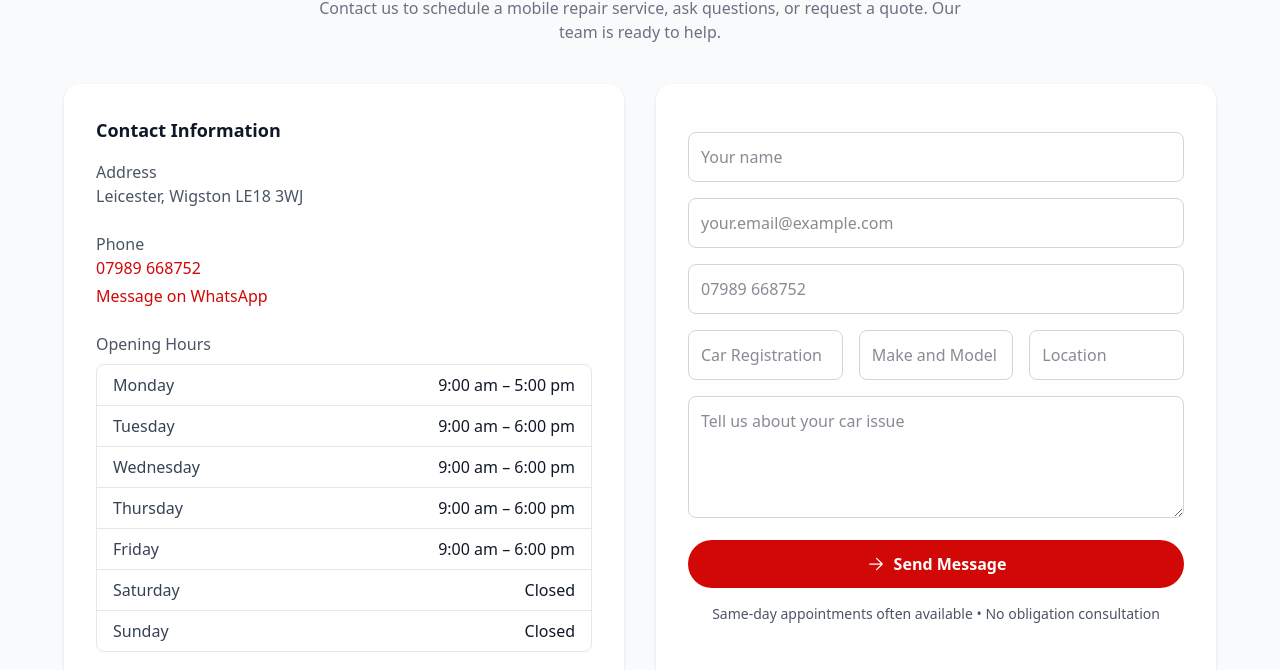
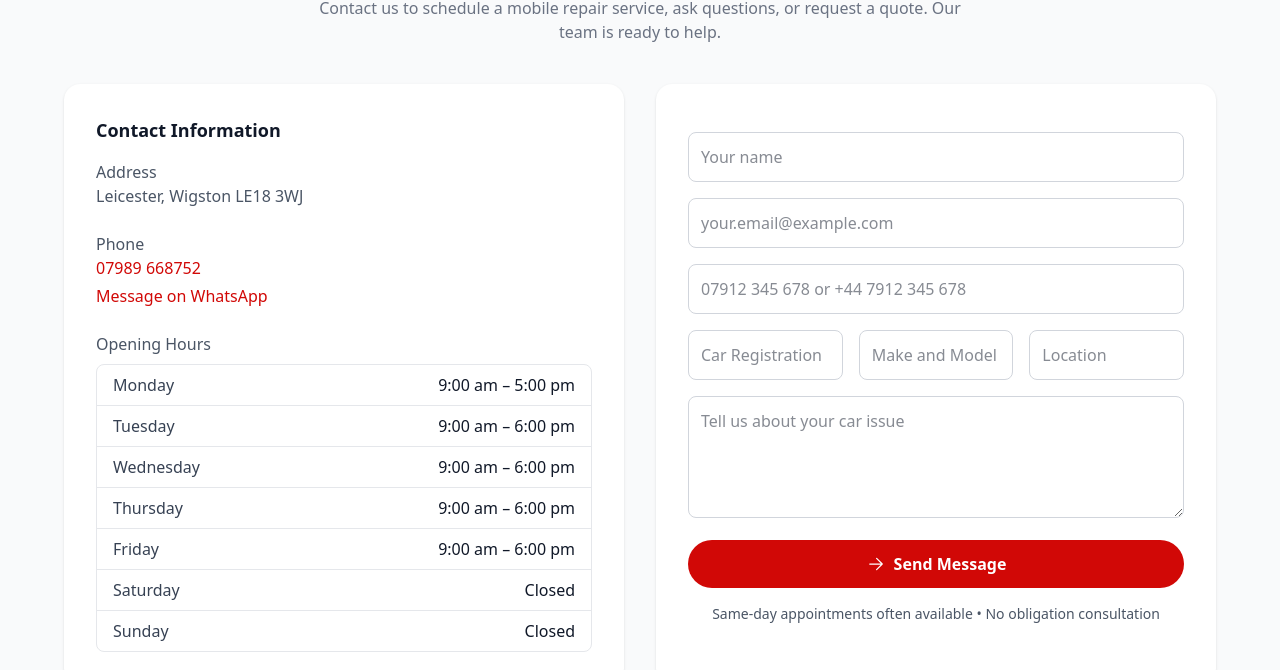
Before and after one commit to shandiru/smartrepairpro, a React (Vite) app: page / in a window 1280 px wide. Shown: the part 5380-6050 px from the top of the page. Built offline with nearby package versions, Linux system fonts and the light colour scheme.

Commit message:
add new section

```diff
--- a/src/components/ContactSection.jsx
+++ b/src/components/ContactSection.jsx
@@ -11,30 +11,106 @@ const HOURS = [
   { day: "Sunday", time: "Closed" },
 ];
 
+// Very reasonable client-side patterns (not “perfect”, but practical)
+const EMAIL_REGEX =
+  /^[^\s@]+@[^\s@]+\.[^\s@]{2,}$/i;
+
+// UK-friendly phone pattern; also accepts +44, spaces, dashes, parentheses
+const PHONE_REGEX =
+  /^(?:\+?44\s?7\d{3}|\(?07\d{3}\)?)\s?\d{3}\s?\d{3}$|^[0-9+\-\s()]{7,}$/;
+
 export default function ContactSection() {
   const formRef = useRef(null);
   const [status, setStatus] = useState({ state: "idle", message: "" });
+
+  // Track touched + errors for better UX
+  const [touched, setTouched] = useState({});
+  const [errors, setErrors] = useState({});
+
+  // Validate a single field value
+  const validateField = (name, value) => {
+    switch (name) {
+      case "name":
+        if (!value?.trim()) return "Please enter your name.";
+        if (value.trim().length < 2) return "Name looks too short.";
+        return "";
+      case "email":
+        if (!value?.trim()) return "Please enter your email.";
+        if (!EMAIL_REGEX.test(value.trim())) return "Enter a valid email address.";
+        return "";
+      case "phone":
+        if (!value) return ""; // optional
+        if (!PHONE_REGEX.test(value.trim()))
+          return "Enter a valid phone (e.g. 07912 345 678 or +44 7912 345 678).";
+        return "";
+      case "message":
+        if (!value?.trim()) return "Please tell us a bit about the issue.";
+        if (value.trim().length < 10) return "Message should be at least 10 characters.";
+        return "";
+      default:
+        return "";
+    }
+  };
+
+  const validateForm = (form) => {
+    const fd = new FormData(form);
+    const fields = ["name", "email", "phone", "message"];
+    const newErrors = {};
+    fields.forEach((f) => {
+      const msg = validateField(f, fd.get(f));
+      if (msg) newErrors[f] = msg;
+    });
+    // Honeypot check
+    if (fd.get("website")) {
+      newErrors.website = "Bot detected.";
+    }
+    setErrors(newErrors);
+    return Object.keys(newErrors).length === 0;
+  };
+
+  const handleBlur = (e) => {
+    const { name, value } = e.target;
+    setTouched((t) => ({ ...t, [name]: true }));
+    const msg = validateField(name, value);
+    setErrors((prev) => ({ ...prev, [name]: msg }));
+  };
 
   const sendEmail = async (e) => {
     e.preventDefault();
     if (!formRef.current) return;
 
+    if (!validateForm(formRef.current)) {
+      setStatus({
+        state: "error",
+        message: "Please fix the highlighted fields and try again.",
+      });
+      return;
+    }
+
+    // block basic bots via honeypot
+    const hp = new FormData(formRef.current).get("website");
+    if (hp) {
+      setStatus({ state: "error", message: "Submission blocked." });
+      return;
+    }
+
     setStatus({ state: "sending", message: "Sending your message..." });
 
     try {
-      const result = await emailjs.sendForm(
+      await emailjs.sendForm(
         "service_imwsuei",   // Your EmailJS service ID
         "template_ph7ntdh",  // Your EmailJS template ID
         formRef.current,
         "zGzzK5w9VeN4xE84h"  // Your EmailJS public key
       );
 
-      // Optional: Check result.status/result.text if you want custom messages
       setStatus({
         state: "success",
         message: "Thanks! Your message has been sent. We'll get back to you shortly.",
       });
       formRef.current.reset();
+      setTouched({});
+      setErrors({});
     } catch (err) {
       console.error("EmailJS error:", err);
       setStatus({
@@ -145,27 +221,66 @@ export default function ContactSection() {
               )}
             </div>
 
-            <form ref={formRef} onSubmit={sendEmail} className="space-y-4">
+            <form ref={formRef} onSubmit={sendEmail} className="space-y-4" noValidate>
+              {/* Honeypot (should stay hidden) */}
+              <input type="text" name="website" tabIndex="-1" autoComplete="off"
+                     className="hidden" />
+
+              <div>
                 <input
                   type="text"
                   name="name"
                   placeholder="Your name"
                   required
-                className="w-full border border-gray-300 dark:border-gray-600 bg-white dark:bg-neutral-900 text-gray-900 dark:text-gray-100 rounded-lg p-3 focus:outline-none focus:ring-2 focus:ring-red-700"
+                  onBlur={handleBlur}
+                  aria-invalid={!!errors.name}
+                  aria-describedby={errors.name ? "name-error" : undefined}
+                  className={`w-full border bg-white dark:bg-neutral-900 text-gray-900 dark:text-gray-100 rounded-lg p-3 focus:outline-none focus:ring-2 focus:ring-red-700
+                    ${errors.name && touched.name ? "border-red-500" : "border-gray-300 dark:border-gray-600"}`}
                 />
+                {errors.name && touched.name && (
+                  <p id="name-error" className="mt-1 text-sm text-red-600">{errors.name}</p>
+                )}
+              </div>
+
+              <div>
                 <input
                   type="email"
                   name="email"
                   placeholder="your.email@example.com"
                   required
-                className="w-full border border-gray-300 dark:border-gray-600 bg-white dark:bg-neutral-900 text-gray-900 dark:text-gray-100 rounded-lg p-3 focus:outline-none focus:ring-2 focus:ring-red-700"
+                  inputMode="email"
+                  onBlur={handleBlur}
+                  aria-invalid={!!errors.email}
+                  aria-describedby={errors.email ? "email-error" : undefined}
+                  pattern={EMAIL_REGEX.source}
+                  title="Enter a valid email like name@example.com"
+                  className={`w-full border bg-white dark:bg-neutral-900 text-gray-900 dark:text-gray-100 rounded-lg p-3 focus:outline-none focus:ring-2 focus:ring-red-700
+                    ${errors.email && touched.email ? "border-red-500" : "border-gray-300 dark:border-gray-600"}`}
                 />
+                {errors.email && touched.email && (
+                  <p id="email-error" className="mt-1 text-sm text-red-600">{errors.email}</p>
+                )}
+              </div>
+
+              <div>
                 <input
                   type="tel"
                   name="phone"
-                placeholder="07989 668752"
-                className="w-full border border-gray-300 dark:border-gray-600 bg-white dark:bg-neutral-900 text-gray-900 dark:text-gray-100 rounded-lg p-3 focus:outline-none focus:ring-2 focus:ring-red-700"
+                  placeholder="07912 345 678 or +44 7912 345 678"
+                  inputMode="tel"
+                  onBlur={handleBlur}
+                  aria-invalid={!!errors.phone}
+                  aria-describedby={errors.phone ? "phone-error" : undefined}
+                  pattern={PHONE_REGEX.source}
+                  title="UK phone example: 07912 345 678 or +44 7912 345 678"
+                  className={`w-full border bg-white dark:bg-neutral-900 text-gray-900 dark:text-gray-100 rounded-lg p-3 focus:outline-none focus:ring-2 focus:ring-red-700
+                    ${errors.phone && touched.phone ? "border-red-500" : "border-gray-300 dark:border-gray-600"}`}
                 />
+                {errors.phone && touched.phone && (
+                  <p id="phone-error" className="mt-1 text-sm text-red-600">{errors.phone}</p>
+                )}
+              </div>
 
               <div className="grid grid-cols-1 md:grid-cols-3 gap-4">
                 <input
@@ -188,20 +303,28 @@ export default function ContactSection() {
                 />
               </div>
 
+              <div>
                 <textarea
                   name="message"
                   placeholder="Tell us about your car issue"
                   rows="4"
                   required
-                className="w-full border border-gray-300 dark:border-gray-600 bg-white dark:bg-neutral-900 text-gray-900 dark:text-gray-100 rounded-lg p-3 focus:outline-none focus:ring-2 focus:ring-red-700"
-              ></textarea>
+                  onBlur={handleBlur}
+                  aria-invalid={!!errors.message}
+                  aria-describedby={errors.message ? "message-error" : undefined}
+                  className={`w-full border bg-white dark:bg-neutral-900 text-gray-900 dark:text-gray-100 rounded-lg p-3 focus:outline-none focus:ring-2 focus:ring-red-700
+                    ${errors.message && touched.message ? "border-red-500" : "border-gray-300 dark:border-gray-600"}`}
+                />
+                {errors.message && touched.message && (
+                  <p id="message-error" className="mt-1 text-sm text-red-600">{errors.message}</p>
+                )}
+              </div>
 
               <button
                 type="submit"
                 disabled={isSending}
-                className={`w-full text-white font-semibold py-3 rounded-full flex items-center justify-center gap-2 transition ${
-                  isSending ? "opacity-70 cursor-not-allowed" : ""
-                }`}
+                className={`w-full text-white font-semibold py-3 rounded-full flex items-center justify-center gap-2 transition
+                  ${isSending ? "opacity-70 cursor-not-allowed" : ""}`}
                 style={{ backgroundColor: "#D10806" }}
               >
                 {isSending ? (
@@ -212,37 +335,15 @@ export default function ContactSection() {
                       fill="none"
                       viewBox="0 0 24 24"
                     >
-                      <circle
-                        className="opacity-25"
-                        cx="12"
-                        cy="12"
-                        r="10"
-                        stroke="currentColor"
-                        strokeWidth="4"
-                      ></circle>
-                      <path
-                        className="opacity-75"
-                        fill="currentColor"
-                        d="M4 12a8 8 0 018-8v4a4 4 0 00-4 4H4z"
-                      ></path>
+                      <circle className="opacity-25" cx="12" cy="12" r="10" stroke="currentColor" strokeWidth="4"></circle>
+                      <path className="opacity-75" fill="currentColor" d="M4 12a8 8 0 018-8v4a4 4 0 00-4 4H4z"></path>
                     </svg>
                     Sending…
                   </>
                 ) : (
                   <>
-                    <svg
-                      xmlns="http://www.w3.org/2000/svg"
-                      fill="none"
-                      viewBox="0 0 24 24"
-                      strokeWidth={1.5}
-                      stroke="currentColor"
-                      className="w-5 h-5"
-                    >
-                      <path
-                        strokeLinecap="round"
-                        strokeLinejoin="round"
-                        d="M4.5 12h15m0 0l-6.75-6.75M19.5 12l-6.75 6.75"
-                      />
+                    <svg xmlns="http://www.w3.org/2000/svg" fill="none" viewBox="0 0 24 24" strokeWidth={1.5} stroke="currentColor" className="w-5 h-5">
+                      <path strokeLinecap="round" strokeLinejoin="round" d="M4.5 12h15m0 0l-6.75-6.75M19.5 12l-6.75 6.75" />
                     </svg>
                     Send Message
                   </>
```
Lines whose indentation alone changed are shown as unchanged.
